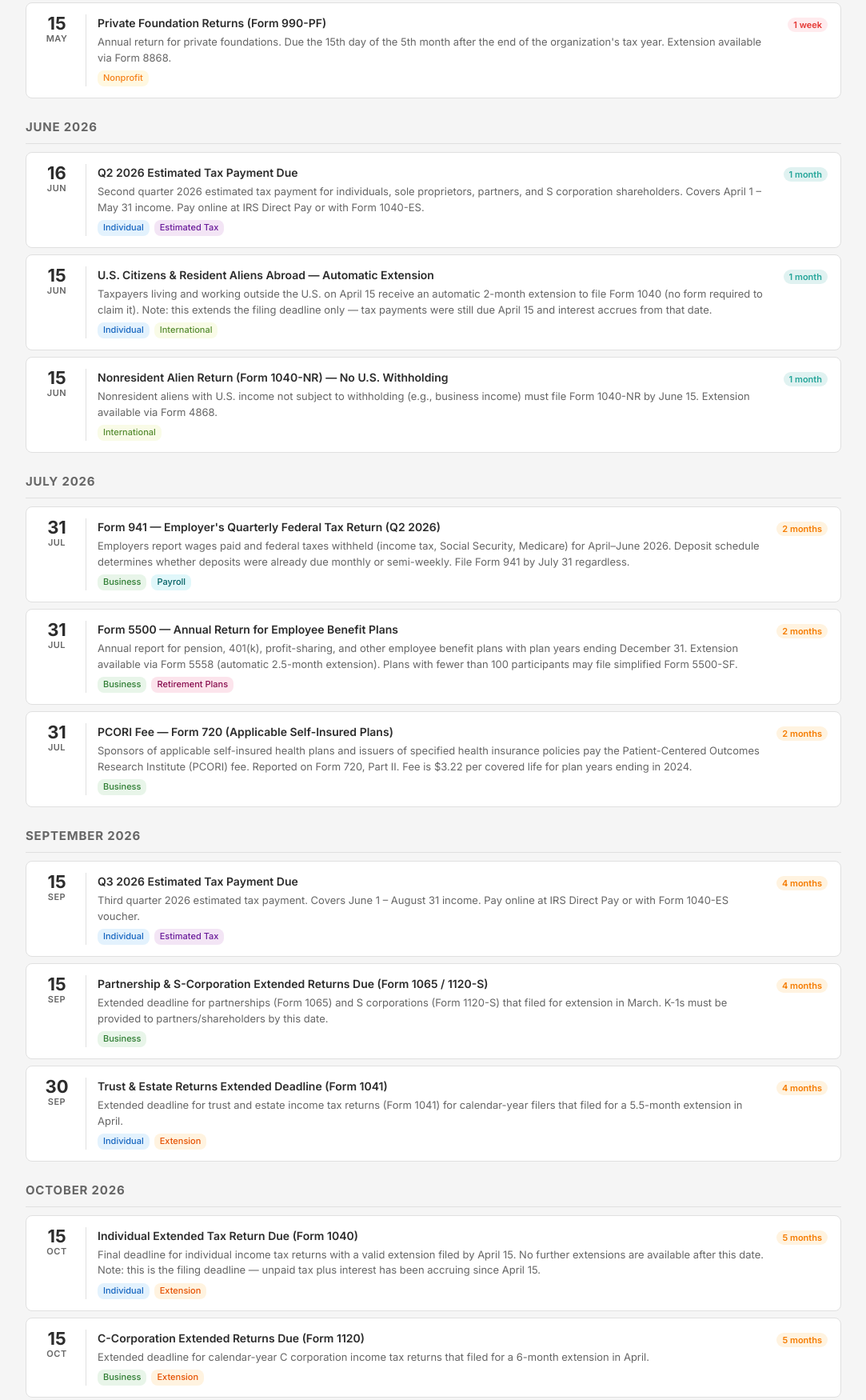
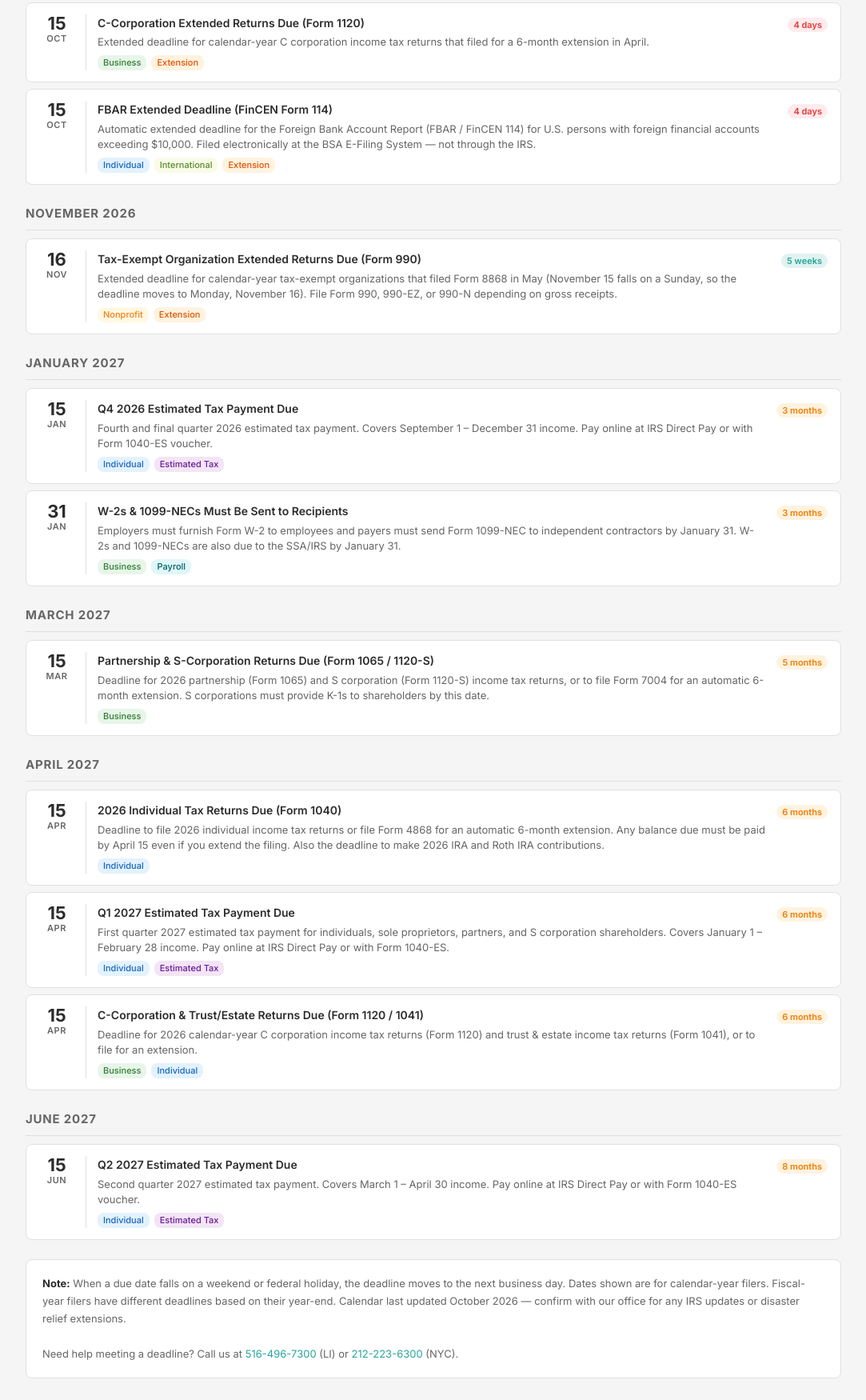
Before and after one commit to bcarmencpa/tax_faq-website, a plain HTML site: page deadlines.html in a window 1280 px wide. Shown: the part 503-2253 px from the top of the page at 80% size, without its empty margins (98-1181 px from the left). Drawn offline with Linux system fonts and the light colour scheme.

Commit message:
Refresh deadlines for Oct 2026 - Jun 2027 season

```diff
--- a/deadlines.html
+++ b/deadlines.html
@@ -20,8 +20,8 @@
         <a href="deadlines.html" class="nav-link" style="background:var(--primary-light);color:var(--primary-dark);border-color:var(--primary)"><svg width="16" height="16" viewBox="0 0 24 24" fill="none" stroke="currentColor" stroke-width="2"><rect x="3" y="4" width="18" height="18" rx="2"/><line x1="16" y1="2" x2="16" y2="6"/><line x1="8" y1="2" x2="8" y2="6"/><line x1="3" y1="10" x2="21" y2="10"/></svg> Deadlines</a>
       </nav>
       <div class="header-phones">
-        <a href="tel:5164967300" class="phone-link"><svg width="14" height="14" viewBox="0 0 24 24" fill="none" stroke="currentColor" stroke-width="2"><path d="M22 16.92v3a2 2 0 01-2.18 2 19.79 19.79 0 01-8.63-3.07A19.5 19.5 0 013.32 12a19.79 19.79 0 01-3.07-8.67A2 2 0 012.23 2h3a2 2 0 012 1.72c.127.96.361 1.903.7 2.81a2 2 0 01-.45 2.11L6.09 9.91a16 16 0 006 6l1.27-1.27a2 2 0 012.11-.45c.907.339 1.85.573 2.81.7A2 2 0 0122 16.92z"/></svg> Li: 516-496-7300</a>
-        <a href="tel:2122236300" class="phone-link"><svg width="14" height="14" viewBox="0 0 24 24" fill="none" stroke="currentColor" stroke-width="2"><path d="M22 16.92v3a2 2 0 01-2.18 2 19.79 19.79 0 01-8.63-3.07A19.5 19.5 0 013.32 12a19.79 19.79 0 01-3.07-8.67A2 2 0 012.23 2h3a2 2 0 012 1.72c.127.96.361 1.903.7 2.81a2 2 0 01-.45 2.11L6.09 9.91a16 16 0 006 6l1.27-1.27a2 2 0 012.11-.45c.907.339 1.85.573 2.81.7A2 2 0 0122 16.92z"/></svg> NYC: 212-223-6300</a>
+        <a href="tel:5164967300" class="phone-link"><svg width="14" height="14" viewBox="0 0 24 24" fill="none" stroke="currentColor" stroke-width="2"><path d="M22 16.92v3a2 2 0 01-2.18 2 19.79 19.79 0 01-8.63-3.07A19.5 19.5 0 013.32 12a19.79 19.79 0 013.32-8.67A2 2 0 012.23 2h3a2 2 0 012 1.72c.127.96.361 1.903.7 2.81a2 2 0 01-.45 2.11L6.09 9.91a16 16 0 006 6l1.27-1.27a2 2 0 012.11-.45c.907.339 1.85.573 2.81.7A2 2 0 0122 16.92z"/></svg> Li: 516-496-7300</a>
+        <a href="tel:2122236300" class="phone-link"><svg width="14" height="14" viewBox="0 0 24 24" fill="none" stroke="currentColor" stroke-width="2"><path d="M22 16.92v3a2 2 0 01-2.18 2 19.79 19.79 0 01-8.63-3.07A19.5 19.5 0 013.32 12a19.79 19.79 0 013.32-8.67A2 2 0 012.23 2h3a2 2 0 012 1.72c.127.96.361 1.903.7 2.81a2 2 0 01-.45 2.11L6.09 9.91a16 16 0 006 6l1.27-1.27a2 2 0 012.11-.45c.907.339 1.85.573 2.81.7A2 2 0 0122 16.92z"/></svg> NYC: 212-223-6300</a>
       </div>
     </div>
   </header>
@@ -31,7 +31,7 @@
       <div class="breadcrumb"><a href="index.html">Home</a> <span>›</span> Tax Deadline Calendar</div>
       <div class="page-hero-icon"><svg width="26" height="26" viewBox="0 0 24 24" fill="none" stroke="currentColor" stroke-width="1.8"><rect x="3" y="4" width="18" height="18" rx="2"/><line x1="16" y1="2" x2="16" y2="6"/><line x1="8" y1="2" x2="8" y2="6"/><line x1="3" y1="10" x2="21" y2="10"/></svg></div>
       <h1>Tax Deadline Calendar</h1>
-      <p>Key filing dates for individuals, businesses, and estimated payments — 2026</p>
+      <p>Key filing dates for individuals, businesses, and estimated payments — October 2026 through June 2027</p>
     </div>
   </div>
 
@@ -44,178 +44,8 @@
         <button class="filter-btn" onclick="filterDeadlines('business', this)">Business</button>
         <button class="filter-btn" onclick="filterDeadlines('estimated', this)">Estimated Tax</button>
         <button class="filter-btn" onclick="filterDeadlines('payroll', this)">Payroll</button>
-        <button class="filter-btn" onclick="filterDeadlines('retirement', this)">Retirement Plans</button>
         <button class="filter-btn" onclick="filterDeadlines('nonprofit', this)">Nonprofits</button>
         <button class="filter-btn" onclick="filterDeadlines('international', this)">International</button>
-      </div>
-
-      <!-- MAY 2026 -->
-      <div class="deadlines-month">
-        <h2>May 2026</h2>
-
-        <div class="full-deadline-card">
-          <div class="fdl-date"><div class="fdl-day">15</div><div class="fdl-month">May</div></div>
-          <div class="fdl-divider"></div>
-          <div class="fdl-content">
-            <h3>Tax-Exempt Organization Returns (Form 990)</h3>
-            <p>Annual information return for calendar-year tax-exempt organizations (nonprofits, charities, social clubs). File Form 990, 990-EZ, or 990-N depending on gross receipts. Extension available via Form 8868 (automatic 6-month extension to November 16).</p>
-            <div class="fdl-tags">
-              <span class="fdl-tag nonprofit">Nonprofit</span>
-            </div>
-          </div>
-          <div class="fdl-urgency"><span class="deadline-badge urgent">1 week</span></div>
-        </div>
-
-        <div class="full-deadline-card">
-          <div class="fdl-date"><div class="fdl-day">15</div><div class="fdl-month">May</div></div>
-          <div class="fdl-divider"></div>
-          <div class="fdl-content">
-            <h3>Private Foundation Returns (Form 990-PF)</h3>
-            <p>Annual return for private foundations. Due the 15th day of the 5th month after the end of the organization's tax year. Extension available via Form 8868.</p>
-            <div class="fdl-tags">
-              <span class="fdl-tag nonprofit">Nonprofit</span>
-            </div>
-          </div>
-          <div class="fdl-urgency"><span class="deadline-badge urgent">1 week</span></div>
-        </div>
-      </div>
-
-      <!-- JUNE 2026 -->
-      <div class="deadlines-month">
-        <h2>June 2026</h2>
-
-        <div class="full-deadline-card">
-          <div class="fdl-date"><div class="fdl-day">16</div><div class="fdl-month">Jun</div></div>
-          <div class="fdl-divider"></div>
-          <div class="fdl-content">
-            <h3>Q2 2026 Estimated Tax Payment Due</h3>
-            <p>Second quarter 2026 estimated tax payment for individuals, sole proprietors, partners, and S corporation shareholders. Covers April 1 – May 31 income. Pay online at IRS Direct Pay or with Form 1040-ES.</p>
-            <div class="fdl-tags">
-              <span class="fdl-tag individual">Individual</span>
-              <span class="fdl-tag estimated">Estimated Tax</span>
-            </div>
-          </div>
-          <div class="fdl-urgency"><span class="deadline-badge soon">1 month</span></div>
-        </div>
-
-        <div class="full-deadline-card">
-          <div class="fdl-date"><div class="fdl-day">15</div><div class="fdl-month">Jun</div></div>
-          <div class="fdl-divider"></div>
-          <div class="fdl-content">
-            <h3>U.S. Citizens &amp; Resident Aliens Abroad — Automatic Extension</h3>
-            <p>Taxpayers living and working outside the U.S. on April 15 receive an automatic 2-month extension to file Form 1040 (no form required to claim it). Note: this extends the filing deadline only — tax payments were still due April 15 and interest accrues from that date.</p>
-            <div class="fdl-tags">
-              <span class="fdl-tag individual">Individual</span>
-              <span class="fdl-tag international">International</span>
-            </div>
-          </div>
-          <div class="fdl-urgency"><span class="deadline-badge soon">1 month</span></div>
-        </div>
-
-        <div class="full-deadline-card">
-          <div class="fdl-date"><div class="fdl-day">15</div><div class="fdl-month">Jun</div></div>
-          <div class="fdl-divider"></div>
-          <div class="fdl-content">
-            <h3>Nonresident Alien Return (Form 1040-NR) — No U.S. Withholding</h3>
-            <p>Nonresident aliens with U.S. income not subject to withholding (e.g., business income) must file Form 1040-NR by June 15. Extension available via Form 4868.</p>
-            <div class="fdl-tags">
-              <span class="fdl-tag international">International</span>
-            </div>
-          </div>
-          <div class="fdl-urgency"><span class="deadline-badge soon">1 month</span></div>
-        </div>
-      </div>
-
-      <!-- JULY 2026 -->
-      <div class="deadlines-month">
-        <h2>July 2026</h2>
-
-        <div class="full-deadline-card">
-          <div class="fdl-date"><div class="fdl-day">31</div><div class="fdl-month">Jul</div></div>
-          <div class="fdl-divider"></div>
-          <div class="fdl-content">
-            <h3>Form 941 — Employer's Quarterly Federal Tax Return (Q2 2026)</h3>
-            <p>Employers report wages paid and federal taxes withheld (income tax, Social Security, Medicare) for April–June 2026. Deposit schedule determines whether deposits were already due monthly or semi-weekly. File Form 941 by July 31 regardless.</p>
-            <div class="fdl-tags">
-              <span class="fdl-tag business">Business</span>
-              <span class="fdl-tag payroll">Payroll</span>
-            </div>
-          </div>
-          <div class="fdl-urgency"><span class="deadline-badge warning">2 months</span></div>
-        </div>
-
-        <div class="full-deadline-card">
-          <div class="fdl-date"><div class="fdl-day">31</div><div class="fdl-month">Jul</div></div>
-          <div class="fdl-divider"></div>
-          <div class="fdl-content">
-            <h3>Form 5500 — Annual Return for Employee Benefit Plans</h3>
-            <p>Annual report for pension, 401(k), profit-sharing, and other employee benefit plans with plan years ending December 31. Extension available via Form 5558 (automatic 2.5-month extension). Plans with fewer than 100 participants may file simplified Form 5500-SF.</p>
-            <div class="fdl-tags">
-              <span class="fdl-tag business">Business</span>
-              <span class="fdl-tag retirement">Retirement Plans</span>
-            </div>
-          </div>
-          <div class="fdl-urgency"><span class="deadline-badge warning">2 months</span></div>
-        </div>
-
-        <div class="full-deadline-card">
-          <div class="fdl-date"><div class="fdl-day">31</div><div class="fdl-month">Jul</div></div>
-          <div class="fdl-divider"></div>
-          <div class="fdl-content">
-            <h3>PCORI Fee — Form 720 (Applicable Self-Insured Plans)</h3>
-            <p>Sponsors of applicable self-insured health plans and issuers of specified health insurance policies pay the Patient-Centered Outcomes Research Institute (PCORI) fee. Reported on Form 720, Part II. Fee is $3.22 per covered life for plan years ending in 2024.</p>
-            <div class="fdl-tags">
-              <span class="fdl-tag business">Business</span>
-            </div>
-          </div>
-          <div class="fdl-urgency"><span class="deadline-badge warning">2 months</span></div>
-        </div>
-      </div>
-
-      <!-- SEPTEMBER 2026 -->
-      <div class="deadlines-month">
-        <h2>September 2026</h2>
-
-        <div class="full-deadline-card">
-          <div class="fdl-date"><div class="fdl-day">15</div><div class="fdl-month">Sep</div></div>
-          <div class="fdl-divider"></div>
-          <div class="fdl-content">
-            <h3>Q3 2026 Estimated Tax Payment Due</h3>
-            <p>Third quarter 2026 estimated tax payment. Covers June 1 – August 31 income. Pay online at IRS Direct Pay or with Form 1040-ES voucher.</p>
-            <div class="fdl-tags">
-              <span class="fdl-tag individual">Individual</span>
-              <span class="fdl-tag estimated">Estimated Tax</span>
-            </div>
-          </div>
-          <div class="fdl-urgency"><span class="deadline-badge warning">4 months</span></div>
-        </div>
-
-        <div class="full-deadline-card">
-          <div class="fdl-date"><div class="fdl-day">15</div><div class="fdl-month">Sep</div></div>
-          <div class="fdl-divider"></div>
-          <div class="fdl-content">
-            <h3>Partnership &amp; S-Corporation Extended Returns Due (Form 1065 / 1120-S)</h3>
-            <p>Extended deadline for partnerships (Form 1065) and S corporations (Form 1120-S) that filed for extension in March. K-1s must be provided to partners/shareholders by this date.</p>
-            <div class="fdl-tags">
-              <span class="fdl-tag business">Business</span>
-            </div>
-          </div>
-          <div class="fdl-urgency"><span class="deadline-badge warning">4 months</span></div>
-        </div>
-
-        <div class="full-deadline-card">
-          <div class="fdl-date"><div class="fdl-day">30</div><div class="fdl-month">Sep</div></div>
-          <div class="fdl-divider"></div>
-          <div class="fdl-content">
-            <h3>Trust &amp; Estate Returns Extended Deadline (Form 1041)</h3>
-            <p>Extended deadline for trust and estate income tax returns (Form 1041) for calendar-year filers that filed for a 5.5-month extension in April.</p>
-            <div class="fdl-tags">
-              <span class="fdl-tag individual">Individual</span>
-              <span class="fdl-tag extension">Extension</span>
-            </div>
-          </div>
-          <div class="fdl-urgency"><span class="deadline-badge warning">4 months</span></div>
-        </div>
       </div>
 
       <!-- OCTOBER 2026 -->
@@ -233,7 +63,7 @@
               <span class="fdl-tag extension">Extension</span>
             </div>
           </div>
-          <div class="fdl-urgency"><span class="deadline-badge warning">5 months</span></div>
+          <div class="fdl-urgency"><span class="deadline-badge urgent">4 days</span></div>
         </div>
 
         <div class="full-deadline-card">
@@ -247,7 +77,7 @@
               <span class="fdl-tag extension">Extension</span>
             </div>
           </div>
-          <div class="fdl-urgency"><span class="deadline-badge warning">5 months</span></div>
+          <div class="fdl-urgency"><span class="deadline-badge urgent">4 days</span></div>
         </div>
 
         <div class="full-deadline-card">
@@ -262,7 +92,26 @@
               <span class="fdl-tag extension">Extension</span>
             </div>
           </div>
-          <div class="fdl-urgency"><span class="deadline-badge warning">5 months</span></div>
+          <div class="fdl-urgency"><span class="deadline-badge urgent">4 days</span></div>
+        </div>
+      </div>
+
+      <!-- NOVEMBER 2026 -->
+      <div class="deadlines-month">
+        <h2>November 2026</h2>
+
+        <div class="full-deadline-card">
+          <div class="fdl-date"><div class="fdl-day">16</div><div class="fdl-month">Nov</div></div>
+          <div class="fdl-divider"></div>
+          <div class="fdl-content">
+            <h3>Tax-Exempt Organization Extended Returns Due (Form 990)</h3>
+            <p>Extended deadline for calendar-year tax-exempt organizations that filed Form 8868 in May (November 15 falls on a Sunday, so the deadline moves to Monday, November 16). File Form 990, 990-EZ, or 990-N depending on gross receipts.</p>
+            <div class="fdl-tags">
+              <span class="fdl-tag nonprofit">Nonprofit</span>
+              <span class="fdl-tag extension">Extension</span>
+            </div>
+          </div>
+          <div class="fdl-urgency"><span class="deadline-badge soon">5 weeks</span></div>
         </div>
       </div>
 
@@ -275,13 +124,13 @@
           <div class="fdl-divider"></div>
           <div class="fdl-content">
             <h3>Q4 2026 Estimated Tax Payment Due</h3>
-            <p>Fourth and final quarter 2026 estimated tax payment. Covers September 1 – December 31 income. Alternatively, you can skip this payment if you file your full 2026 tax return and pay any balance due by January 31, 2027.</p>
+            <p>Fourth and final quarter 2026 estimated tax payment. Covers September 1 – December 31 income. Pay online at IRS Direct Pay or with Form 1040-ES voucher.</p>
             <div class="fdl-tags">
               <span class="fdl-tag individual">Individual</span>
               <span class="fdl-tag estimated">Estimated Tax</span>
             </div>
           </div>
-          <div class="fdl-urgency"><span class="deadline-badge warning">8 months</span></div>
+          <div class="fdl-urgency"><span class="deadline-badge warning">3 months</span></div>
         </div>
 
         <div class="full-deadline-card">
@@ -295,13 +144,96 @@
               <span class="fdl-tag payroll">Payroll</span>
             </div>
           </div>
+          <div class="fdl-urgency"><span class="deadline-badge warning">3 months</span></div>
+        </div>
+      </div>
+
+      <!-- MARCH 2027 -->
+      <div class="deadlines-month">
+        <h2>March 2027</h2>
+
+        <div class="full-deadline-card">
+          <div class="fdl-date"><div class="fdl-day">15</div><div class="fdl-month">Mar</div></div>
+          <div class="fdl-divider"></div>
+          <div class="fdl-content">
+            <h3>Partnership &amp; S-Corporation Returns Due (Form 1065 / 1120-S)</h3>
+            <p>Deadline for 2026 partnership (Form 1065) and S corporation (Form 1120-S) income tax returns, or to file Form 7004 for an automatic 6-month extension. S corporations must provide K-1s to shareholders by this date.</p>
+            <div class="fdl-tags">
+              <span class="fdl-tag business">Business</span>
+            </div>
+          </div>
+          <div class="fdl-urgency"><span class="deadline-badge warning">5 months</span></div>
+        </div>
+      </div>
+
+      <!-- APRIL 2027 -->
+      <div class="deadlines-month">
+        <h2>April 2027</h2>
+
+        <div class="full-deadline-card">
+          <div class="fdl-date"><div class="fdl-day">15</div><div class="fdl-month">Apr</div></div>
+          <div class="fdl-divider"></div>
+          <div class="fdl-content">
+            <h3>2026 Individual Tax Returns Due (Form 1040)</h3>
+            <p>Deadline to file 2026 individual income tax returns or file Form 4868 for an automatic 6-month extension. Any balance due must be paid by April 15 even if you extend the filing. Also the deadline to make 2026 IRA and Roth IRA contributions.</p>
+            <div class="fdl-tags">
+              <span class="fdl-tag individual">Individual</span>
+            </div>
+          </div>
+          <div class="fdl-urgency"><span class="deadline-badge warning">6 months</span></div>
+        </div>
+
+        <div class="full-deadline-card">
+          <div class="fdl-date"><div class="fdl-day">15</div><div class="fdl-month">Apr</div></div>
+          <div class="fdl-divider"></div>
+          <div class="fdl-content">
+            <h3>Q1 2027 Estimated Tax Payment Due</h3>
+            <p>First quarter 2027 estimated tax payment for individuals, sole proprietors, partners, and S corporation shareholders. Covers January 1 – February 28 income. Pay online at IRS Direct Pay or with Form 1040-ES.</p>
+            <div class="fdl-tags">
+              <span class="fdl-tag individual">Individual</span>
+              <span class="fdl-tag estimated">Estimated Tax</span>
+            </div>
+          </div>
+          <div class="fdl-urgency"><span class="deadline-badge warning">6 months</span></div>
+        </div>
+
+        <div class="full-deadline-card">
+          <div class="fdl-date"><div class="fdl-day">15</div><div class="fdl-month">Apr</div></div>
+          <div class="fdl-divider"></div>
+          <div class="fdl-content">
+            <h3>C-Corporation &amp; Trust/Estate Returns Due (Form 1120 / 1041)</h3>
+            <p>Deadline for 2026 calendar-year C corporation income tax returns (Form 1120) and trust &amp; estate income tax returns (Form 1041), or to file for an extension.</p>
+            <div class="fdl-tags">
+              <span class="fdl-tag business">Business</span>
+              <span class="fdl-tag individual">Individual</span>
+            </div>
+          </div>
+          <div class="fdl-urgency"><span class="deadline-badge warning">6 months</span></div>
+        </div>
+      </div>
+
+      <!-- JUNE 2027 -->
+      <div class="deadlines-month">
+        <h2>June 2027</h2>
+
+        <div class="full-deadline-card">
+          <div class="fdl-date"><div class="fdl-day">15</div><div class="fdl-month">Jun</div></div>
+          <div class="fdl-divider"></div>
+          <div class="fdl-content">
+            <h3>Q2 2027 Estimated Tax Payment Due</h3>
+            <p>Second quarter 2027 estimated tax payment. Covers March 1 – April 30 income. Pay online at IRS Direct Pay or with Form 1040-ES voucher.</p>
+            <div class="fdl-tags">
+              <span class="fdl-tag individual">Individual</span>
+              <span class="fdl-tag estimated">Estimated Tax</span>
+            </div>
+          </div>
           <div class="fdl-urgency"><span class="deadline-badge warning">8 months</span></div>
         </div>
       </div>
 
       <div style="background:var(--white);border:1px solid var(--border);border-radius:var(--radius);padding:18px 20px;margin-top:8px;">
         <p style="font-size:13px;color:var(--text-muted);line-height:1.7">
-          <strong style="color:var(--text)">Note:</strong> When a due date falls on a weekend or federal holiday, the deadline moves to the next business day. Dates shown are for calendar-year filers. Fiscal-year filers have different deadlines based on their year-end. This calendar reflects known 2026 deadlines — confirm with our office for any IRS updates or disaster relief extensions.
+          <strong style="color:var(--text)">Note:</strong> When a due date falls on a weekend or federal holiday, the deadline moves to the next business day. Dates shown are for calendar-year filers. Fiscal-year filers have different deadlines based on their year-end. Calendar last updated October 2026 — confirm with our office for any IRS updates or disaster relief extensions.
           <br><br>
           Need help meeting a deadline? Call us at <a href="tel:5164967300" style="color:var(--primary)">516-496-7300</a> (LI) or <a href="tel:2122236300" style="color:var(--primary)">212-223-6300</a> (NYC).
         </p>
```
Also changed, not shown: index.html (+29 -29 lines).
